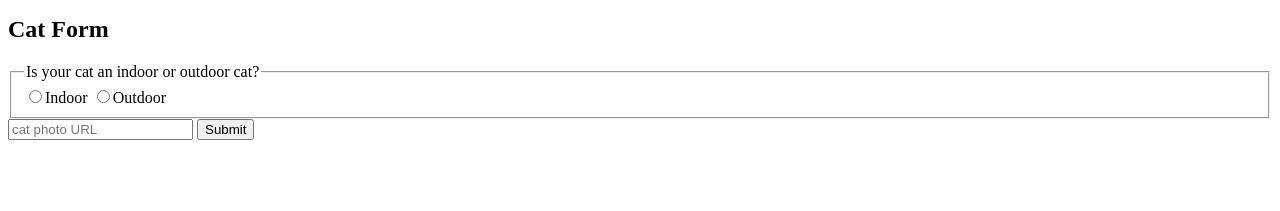
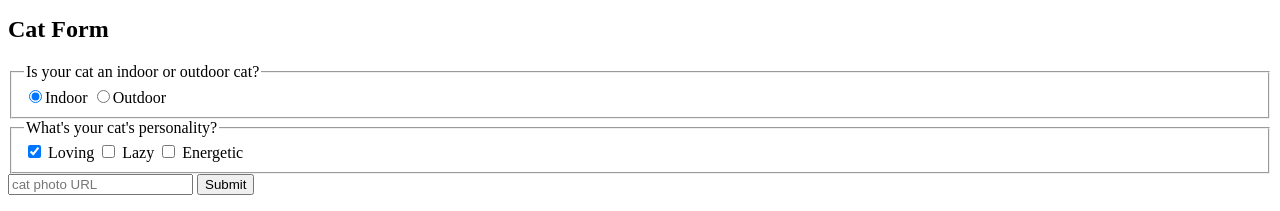
Before and after one commit to aggarwal-ujjwal/freeCodeCamp, a plain HTML site: page Frontend-Cat-App/index.html in a window 1280 px wide. Shown: the part 1394-1605 px from the top of the page. Before the commit the page ends 1550 px from the top, so only its background shows below. Drawn offline with Linux system fonts and the light colour scheme.

Commit message:
Adding checkboxes and using checked as default

```diff
--- a/Frontend-Cat-App/index.html
+++ b/Frontend-Cat-App/index.html
@@ -32,7 +32,7 @@
 		</ol>
 		<figure>
 			<img src="https://cdn.freecodecamp.org/curriculum/cat-photo-app/cats.jpg"
-			alt="Five cats looking around a field.">
+			     alt="Five cats looking around a field.">
 			<figcaption>Cats <strong>hate</strong> other cats.</figcaption>
 		</figure>
 	</section>
@@ -41,8 +41,14 @@
 		<form action="https://freecatphotoapp.com/submit-cat-photo">
 			<fieldset>
 				<legend>Is your cat an indoor or outdoor cat?</legend>
-				<label><input type="radio" id="indoor" name="indoor-outdoor" value="indoor">Indoor</label>
+				<label><input type="radio" id="indoor" name="indoor-outdoor" value="indoor" checked>Indoor</label>
 				<label><input type="radio" id="outdoor" name="indoor-outdoor" value="outdoor">Outdoor</label>
+			</fieldset>
+			<fieldset>
+				<legend>What's your cat's personality?</legend>
+				<input type="checkbox" id="loving" name ="personality" value="loving" checked> <label for="loving"> Loving </label>
+				<input id="lazy" type="checkbox" name="personality" value="lazy"> <label for="lazy">Lazy</label>
+				<input id="energetic" type="checkbox" name="personality" value="energetic"> <label for="energetic">Energetic</label>
 			</fieldset>
 			<input required type="text" placeholder="cat photo URL" name="catphotourl">
 			<button type="submit">Submit</button>
```
Also changed, not shown: 1 other file.
